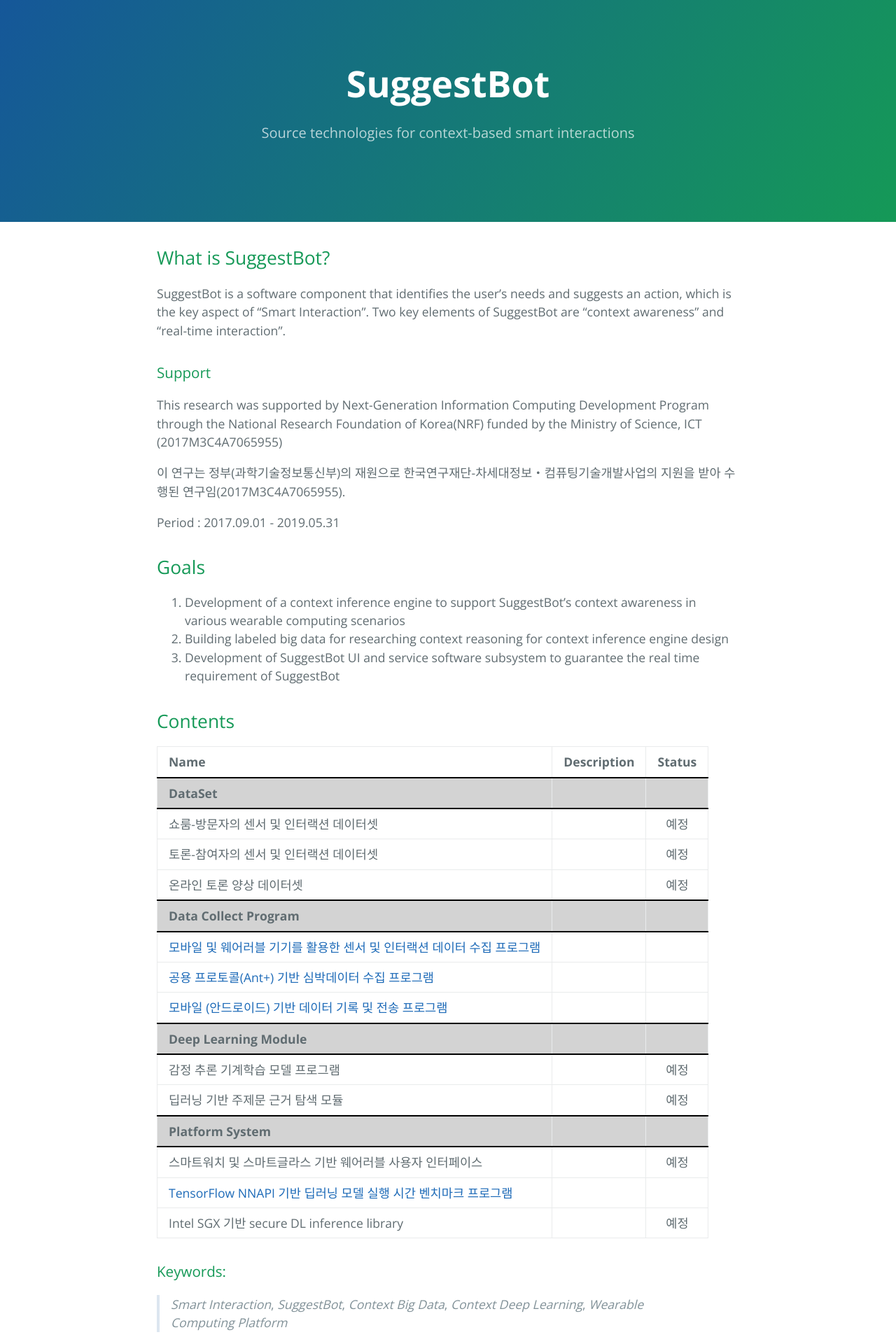
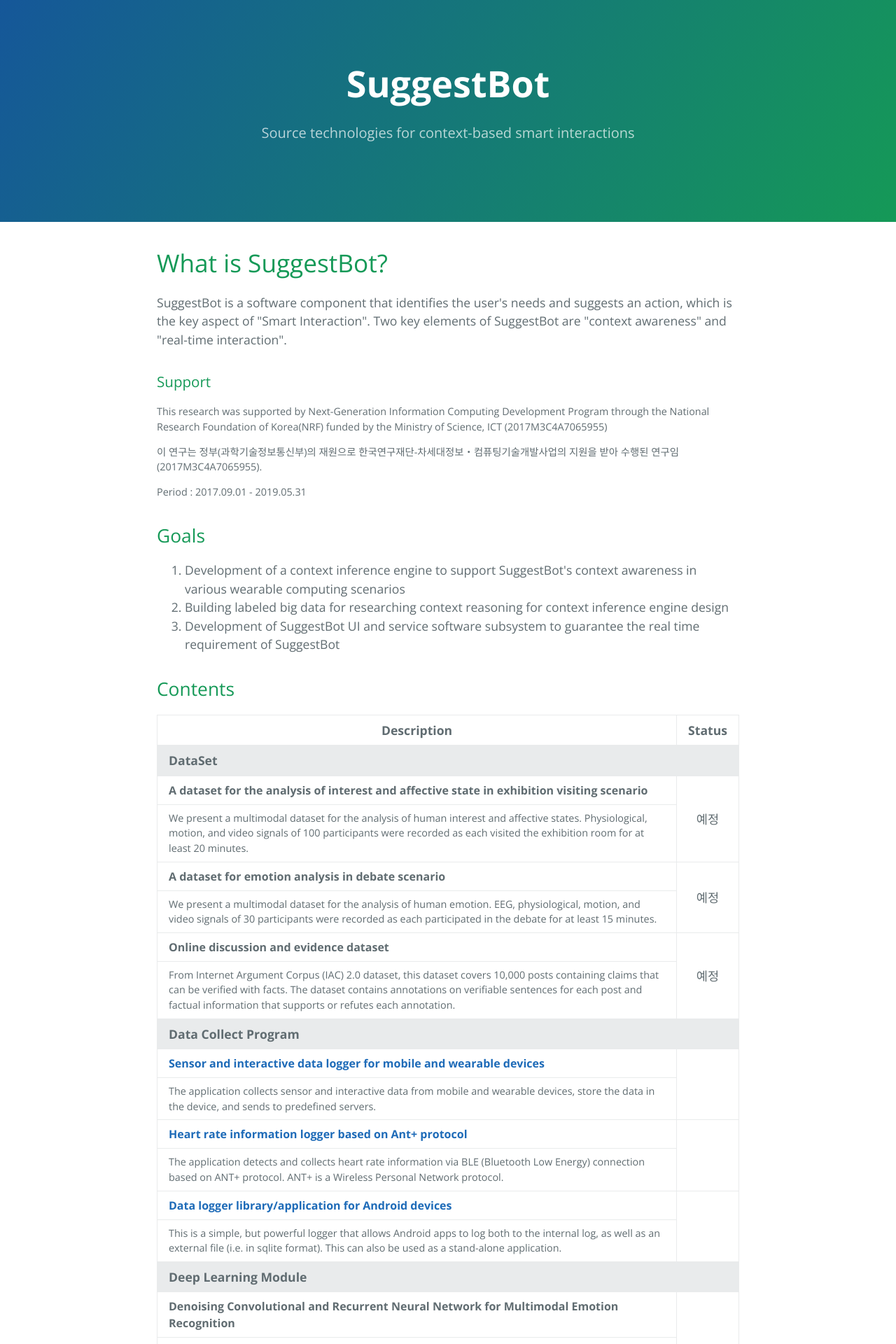
Before and after one commit to suggestbot/suggestbot.github.io, a Jekyll site: the page built from index.html, in a window 1280 px wide. Shown: the top 1920 px of the page at 70% size. Built offline with Jekyll 4.4.1, drawn with Linux system fonts in a browser that asks for light colours; the list of posts is cut into pages by our own code; some of the changed text lies outside the part shown.

Commit message:
Update contents of main page from md to html

```diff
--- a/css/cayman.css
+++ b/css/cayman.css
@@ -190,7 +190,3 @@
 .site-footer-owner { display: block; font-weight: bold; }
 
 .site-footer-credits { color: #819198; }
-.main-content tbody tr:nth-child(1) { background-color: lightgray; border-bottom: 2px solid black; border-top: 2px solid black;}
-.main-content tbody tr:nth-child(5) { background-color: lightgray; border-bottom: 2px solid black; border-top: 2px solid black;}
-.main-content tbody tr:nth-child(9) { background-color: lightgray; border-bottom: 2px solid black; border-top: 2px solid black;}
-.main-content tbody tr:nth-child(12) { background-color: lightgray; border-bottom: 2px solid black; border-top: 2px solid black;}
--- /dev/null
+++ b/index.html
@@ -0,0 +1,128 @@
+---
+layout: default
+title: {{ site.name }}
+---
+
+<h1>What is SuggestBot?</h1>
+<p>SuggestBot is a software component that identifies the user's needs and suggests an action, which is the key aspect of "Smart Interaction". Two key elements of SuggestBot are "context awareness" and "real-time interaction".</p>
+
+<h3>Support</h3>
+<p style="font-size:0.9rem">This research was supported by Next-Generation Information Computing Development Program through the National Research Foundation of Korea(NRF) funded by the Ministry of Science, ICT (2017M3C4A7065955)</p>
+<p style="font-size:0.9rem">이 연구는 정부(과학기술정보통신부)의 재원으로 한국연구재단-차세대정보・컴퓨팅기술개발사업의 지원을 받아 수행된 연구임(2017M3C4A7065955).</p>
+<p style="font-size:0.9rem">Period : 2017.09.01 - 2019.05.31</p>
+
+<h2>Goals</h2>
+<ol>
+  <li>Development of a context inference engine to support SuggestBot's context awareness in various wearable computing scenarios</li>
+  <li>Building labeled big data for researching context reasoning for context inference engine design</li>
+  <li>Development of SuggestBot UI and service software subsystem to guarantee the real time requirement of SuggestBot</li>
+</ol>
+
+<h2>Contents</h2>
+<table>
+  <thead>
+    <tr>
+      <th>Description</th>
+      <th>Status</th>
+    </tr>
+  </thead>
+  <tbody>
+    <tr>
+      <td colspan=2 style="background-color:#e9ebec"><strong>DataSet</strong></td>
+    </tr>
+    <tr>
+      <td style="font-size:1rem"><strong>A dataset for the analysis of interest and affective state in exhibition visiting scenario</strong></td>
+      <td rowspan=2 style="text-align: center">예정</td>
+    </tr>
+    <tr>
+      <td style="font-size:0.9rem">We present a multimodal dataset for the analysis of human interest and affective states. Physiological, motion, and video signals of 100 participants were recorded as each visited the exhibition room for at least 20 minutes.</td>
+    </tr>
+    <tr>
+      <td style="font-size:1rem"><strong>A dataset for emotion analysis in debate scenario</strong></td>
+      <td rowspan=2 style="text-align: center">예정</td>
+    </tr>
+    <tr>
+      <td style="font-size:0.9rem">We present a multimodal dataset for the analysis of human emotion. EEG, physiological, motion, and video signals of 30 participants were recorded as each participated in the debate for at least 15 minutes.</td>
+    </tr>
+    <tr>
+      <td style="font-size:1rem"><strong>Online discussion and evidence dataset</strong></td>
+      <td rowspan=2 style="text-align: center">예정</td>
+    </tr>
+    <tr>
+      <td style="font-size:0.9rem">From Internet Argument Corpus (IAC) 2.0 dataset, this dataset covers 10,000 posts containing claims that can be verified with facts. The dataset contains annotations on verifiable sentences for each post and factual information that supports or refutes each annotation.</td>
+    </tr>
+
+    <tr>
+      <td colspan=2 style="background-color:#e9ebec"><strong>Data Collect Program</strong></td>
+    </tr>
+    <tr>
+      <td style="font-size:1rem"><a href="https://github.com/Kaist-ICLab"><strong>Sensor and interactive data logger for mobile and wearable devices</strong></a></td>
+      <td rowspan=2 style="text-align: center"></td>
+    </tr>
+    <tr>
+      <td style="font-size:0.9rem">The application collects sensor and interactive data from mobile and wearable devices, store the data in the device, and sends to predefined servers.</td>
+    </tr>
+    <tr>
+      <td style="font-size:1rem"><a href="https://github.com/Kaist-ICLab"><strong>Heart rate information logger based on Ant+ protocol</strong></a></td>
+      <td rowspan=2 style="text-align: center"></td>
+    </tr>
+    <tr>
+      <td style="font-size:0.9rem">The application detects and collects heart rate information via BLE (Bluetooth Low Energy) connection based on ANT+ protocol. ANT+ is a Wireless Personal Network protocol.</td>
+    </tr>
+    <tr>
+      <td style="font-size:1rem"><a href="https://github.com/Kaist-ICLab"><strong>Data logger library/application for Android devices</strong></a></td>
+      <td rowspan=2 style="text-align: center"></td>
+    </tr>
+    <tr>
+      <td style="font-size:0.9rem">This is a simple, but powerful logger that allows Android apps to log both to the internal log, as well as an external file (i.e. in sqlite format). This can also be used as a stand-alone application.</td>
+    </tr>
+
+    <tr>
+      <td colspan=2 style="background-color:#e9ebec"><strong>Deep Learning Module</strong></td>
+    </tr>
+    <tr>
+      <td style="font-size:1rem"><strong>Denoising Convolutional and Recurrent Neural Network for Multimodal Emotion Recognition</strong></td>
+      <td rowspan=2 style="text-align: center">예정</td>
+    </tr>
+    <tr>
+      <td style="font-size:0.9rem">This program incorporates multiple heterogeneous sensor data to recognize human emotion. The main machine learning model of the program pipelines convolutional neural networks and a recurrent neural network to effectively extract features from multimodal sensor data and recognize human emotion using the extracted features. The denoising gated recurrent unit is applied to the recurrent part to remove noise and handle missing values in sensor data.</td>
+    </tr>
+    <tr>
+      <td style="font-size:1rem"><strong>Search Engine for Claim-supporting Content with Deep Learning</strong></td>
+      <td rowspan=2 style="text-align: center">예정</td>
+    </tr>
+    <tr>
+      <td style="font-size:0.9rem">We build a module that identifies the contents that can support(e.g. related, strengthen) a given claim. We use Wikipedia and news articles as main resources.</td>
+    </tr>
+
+    <tr>
+      <td colspan=2 style="background-color:#e9ebec"><strong>Platform System</strong></td>
+    </tr>
+    <tr>
+      <td style="font-size:1rem"><strong>Denoising Convolutional and Recurrent Neural Network for Multimodal Emotion Recognition</strong></td>
+      <td rowspan=2 style="text-align: center">예정</td>
+    </tr>
+    <tr>
+      <td style="font-size:0.9rem">This program incorporates multiple heterogeneous sensor data to recognize human emotion. The main machine learning model of the program pipelines convolutional neural networks and a recurrent neural network to effectively extract features from multimodal sensor data and recognize human emotion using the extracted features. The denoising gated recurrent unit is applied to the recurrent part to remove noise and handle missing values in sensor data.</td>
+    </tr>
+    <tr>
+      <td style="font-size:1rem"><strong>Secure deep learning inference library</strong></td>
+      <td rowspan=2 style="text-align: center">예정</td>
+    </tr>
+    <tr>
+      <td style="font-size:0.9rem">A library for a cloud-driven solution to protect user privacy while taking benefit from cloud resources to run DNN models for high inference accuracy. It leverages Intel SGX enclaves to safely execute a whole inference pipeline.This library includes a modified Caffe framework and 3rd-party libraries ported into SGX enclave.</td>
+    </tr>
+    <tr>
+      <td style="font-size:1rem"><a href="https://gitlab.com/spchoi/deepschedulerexperiment"><strong>TFLite based benchmark program for multiple DL model running situation on mobile</strong></a></td>
+      <td rowspan=2 style="text-align: center"></td>
+    </tr>
+    <tr>
+      <td style="font-size:0.9rem">The benchmark tool measures DL model execution performance (e.g., latency) while multiple CNN models running simultaneousl. This program has been confirmed to work on a Pixel 2 device with Android 8.0 or higher. The benchmark currently offers two popular DL models, MobileNet_V1(quantized) and Inception_V3(quantized), which are officially supported by TensorFlow Lite.</td>
+    </tr>
+  </tbody>
+</table>
+
+<h3>Keywords</h3>
+<blockquote>
+  <p><em>Smart Interaction</em>, <em>SuggestBot</em>, <em>Context Big Data</em>, <em>Context Deep Learning</em>, <em>Wearable Computing Platform</em></p>
+</blockquote>
--- a/index.md
+++ /dev/null
@@ -1,44 +0,0 @@
----
-layout: default
-title: {{ site.name }}
----
-
-## What is SuggestBot?
-
-SuggestBot is a software component that identifies the user's needs and suggests an action, which is the key aspect of "Smart Interaction". Two key elements of SuggestBot are "context awareness" and "real-time interaction".
-
-### Support
-
-This research was supported by Next-Generation Information Computing Development Program through the National Research Foundation of Korea(NRF) funded by the Ministry of Science, ICT (2017M3C4A7065955)
-
-이 연구는 정부(과학기술정보통신부)의 재원으로 한국연구재단-차세대정보・컴퓨팅기술개발사업의 지원을 받아 수행된 연구임(2017M3C4A7065955).
-
-Period : 2017.09.01 - 2019.05.31
-
-## Goals
-1. Development of a context inference engine to support SuggestBot's context awareness in various wearable computing scenarios
-2. Building labeled big data for researching context reasoning for context inference engine design
-3. Development of SuggestBot UI and service software subsystem to guarantee the real time requirement of SuggestBot
-
-## Contents
-
-| Name                                                                  | Description | Status |
-|:----------------------------------------------------------------------|:-----------:|:------:|
-| **DataSet**                                                               |             |        |
-| 쇼룸-방문자의 센서 및 인터랙션 데이터셋                               |             | 예정   |
-| 토론-참여자의 센서 및 인터랙션 데이터셋                               |             | 예정   |
-| 온라인 토론 양상 데이터셋                                             |             | 예정   |
-| **Data Collect Program**                                                  |             |        |
-| [모바일 및 웨어러블 기기를 활용한 센서 및 인터랙션 데이터 수집 프로그램](https://github.com/Kaist-ICLab)|             |        |
-| [공용 프로토콜(Ant+) 기반 심박데이터 수집 프로그램](https://github.com/Kaist-ICLab)                     |             |        |
-| [모바일 (안드로이드) 기반 데이터 기록 및 전송 프로그램](https://github.com/Kaist-ICLab)                 |             |        |
-| **Deep Learning Module**                                                  |             |        |
-| 감정 추론 기계학습 모델 프로그램                    	                |             | 예정   |
-| 딥러닝 기반 주제문 근거 탐색 모듈                   	                |             | 예정   |
-| **Platform System**                                                       |             |        |
-| 스마트워치 및 스마트글라스 기반 웨어러블 사용자 인터페이스         	|             | 예정   |
-| [TensorFlow NNAPI 기반 딥러닝 모델 실행 시간 벤치마크 프로그램](https://gitlab.com/spchoi/deepschedulerexperiment)         |             |        |
-| Intel SGX 기반 secure DL inference library               	            |             | 예정   |
-
-### Keywords:
-> *Smart Interaction*, *SuggestBot*, *Context Big Data*, *Context Deep Learning*, *Wearable Computing Platform*
```
